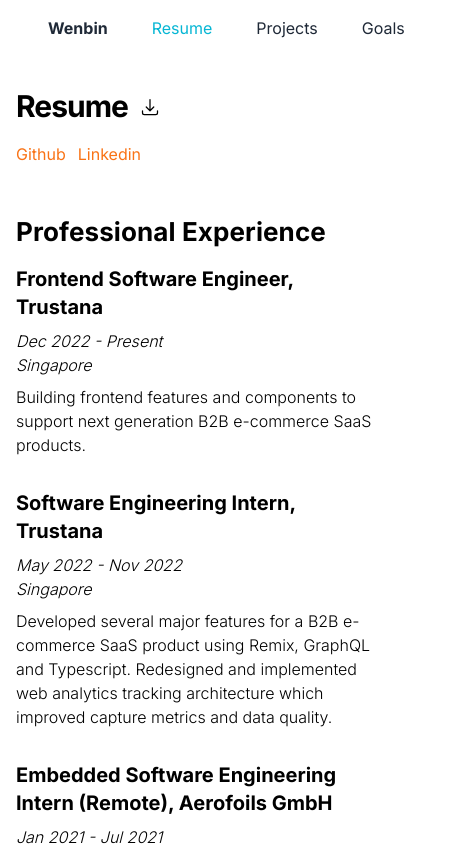
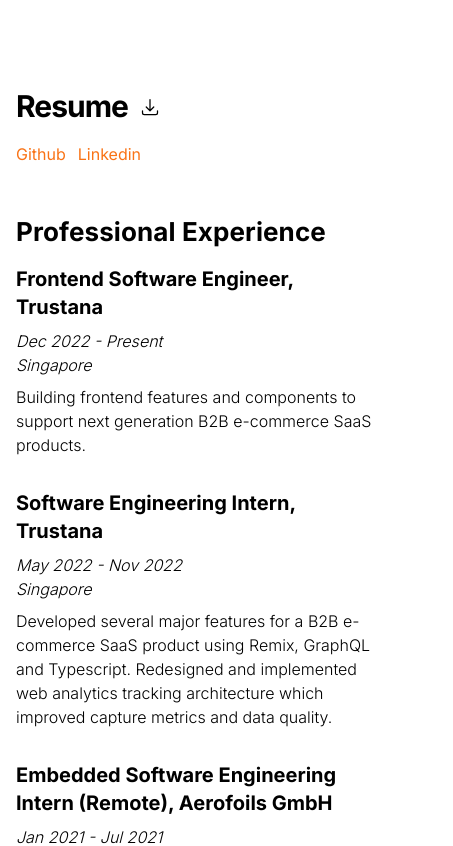
Before and after one commit to ngwenbin/portfoliov2, a Next.js app: page /resume in a window 390 px wide. Shown: the top 846 px of the page, 453 px wide, since content can reach past the window. Built offline with nearby package versions, Linux system fonts and the light colour scheme.

Commit message:
feat: added responsive navbar

```diff
--- a/common/components/Navbar/index.tsx
+++ b/common/components/Navbar/index.tsx
@@ -1,10 +1,10 @@
-import React from "react";
+import React, { useState } from "react";
 import Link from "next/link";
 import { Navlink } from "@/types/navbar";
 import { NextFont } from "@next/font/dist/types";
-
 import clsx from "clsx";
 import { useRouter } from "next/router";
+import { ThreeBars } from "@/common/images";
 interface NavbarProps {
   tabLinksArray: Array<Navlink>;
   fonts?: NextFont;
@@ -12,10 +12,13 @@
 
 const Navbar = ({ tabLinksArray, fonts }: NavbarProps) => {
   const router = useRouter();
+  const [showMenu, setShowMenu] = useState<boolean>(false);
+
   return (
+    <>
       <div
         className={clsx(
-        "flex items-center gap-x-3 pt-1 absolute px-8",
+          "items-center gap-x-3 pt-1 absolute px-8 md:flex hidden",
           `${fonts?.className} font-inter`
         )}
       >
@@ -42,6 +45,42 @@
           </Link>
         ))}
       </div>
+      <div
+        className={clsx(
+          "md:hidden absolute w-full h-screen ",
+          showMenu ? "backdrop-blur-[6px] bg-gray-600/30" : ""
+        )}
+      >
+        <button
+          className="p-4 bg-white"
+          onClick={() => setShowMenu((curr) => !curr)}
+        >
+          <ThreeBars />
+        </button>
+        {showMenu ? (
+          <div className="flex flex-col w-2/3 bg-white ">
+            {tabLinksArray.map((tabLink, key) => (
+              <Link
+                key={key}
+                href={tabLink.url}
+                style={{
+                  color:
+                    router.asPath === tabLink.url && key !== 0
+                      ? "#06b6d4"
+                      : "#1f2937",
+                }}
+                onClick={() => setShowMenu((curr) => !curr)}
+                className={clsx("py-3 px-5 border-b border border-gray-50", {
+                  "font-bold": key === 0,
+                })}
+              >
+                {tabLink.title}
+              </Link>
+            ))}
+          </div>
+        ) : null}
+      </div>
+    </>
   );
 };
 
```
Lines whose indentation alone changed are shown as unchanged.
